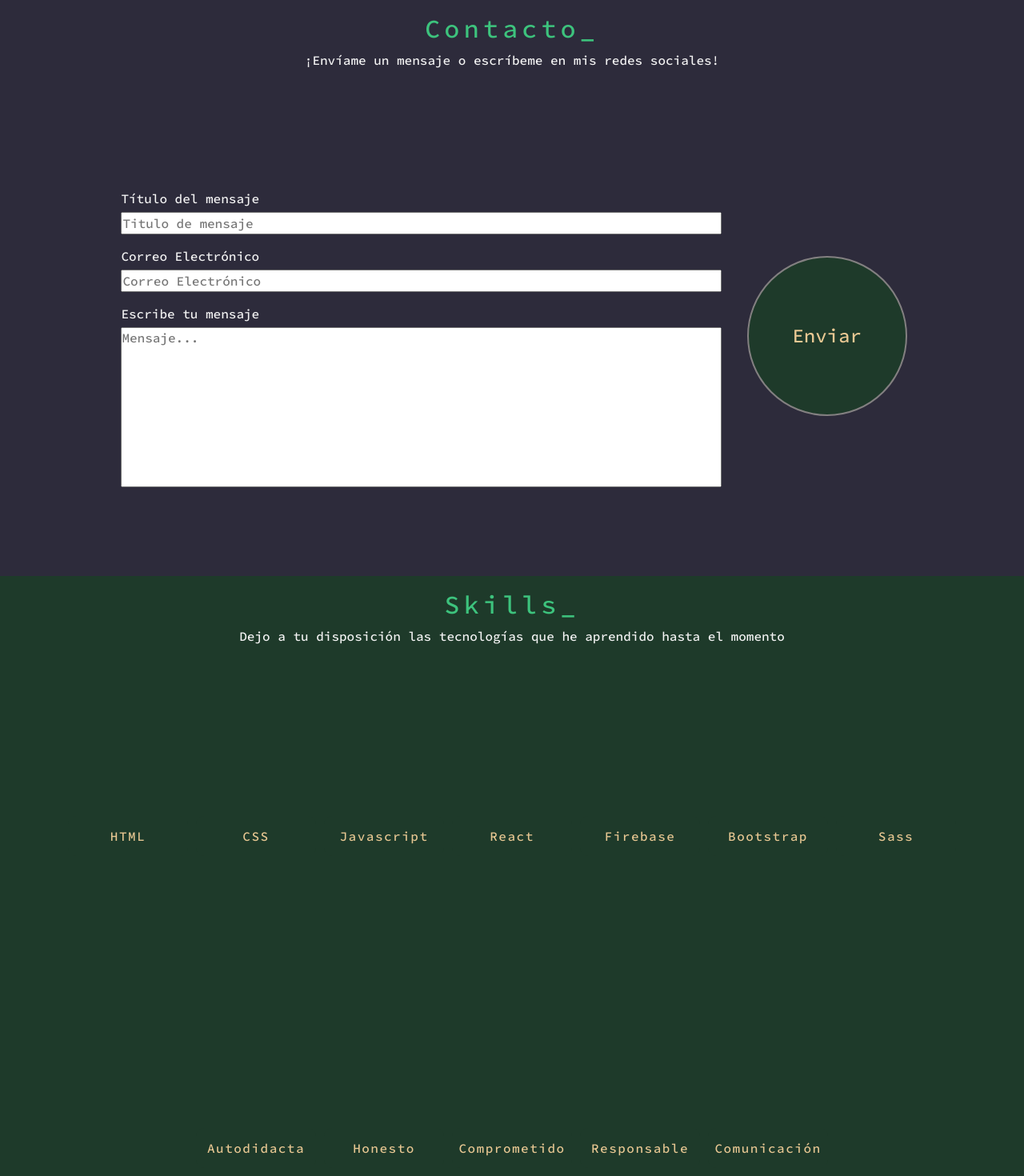
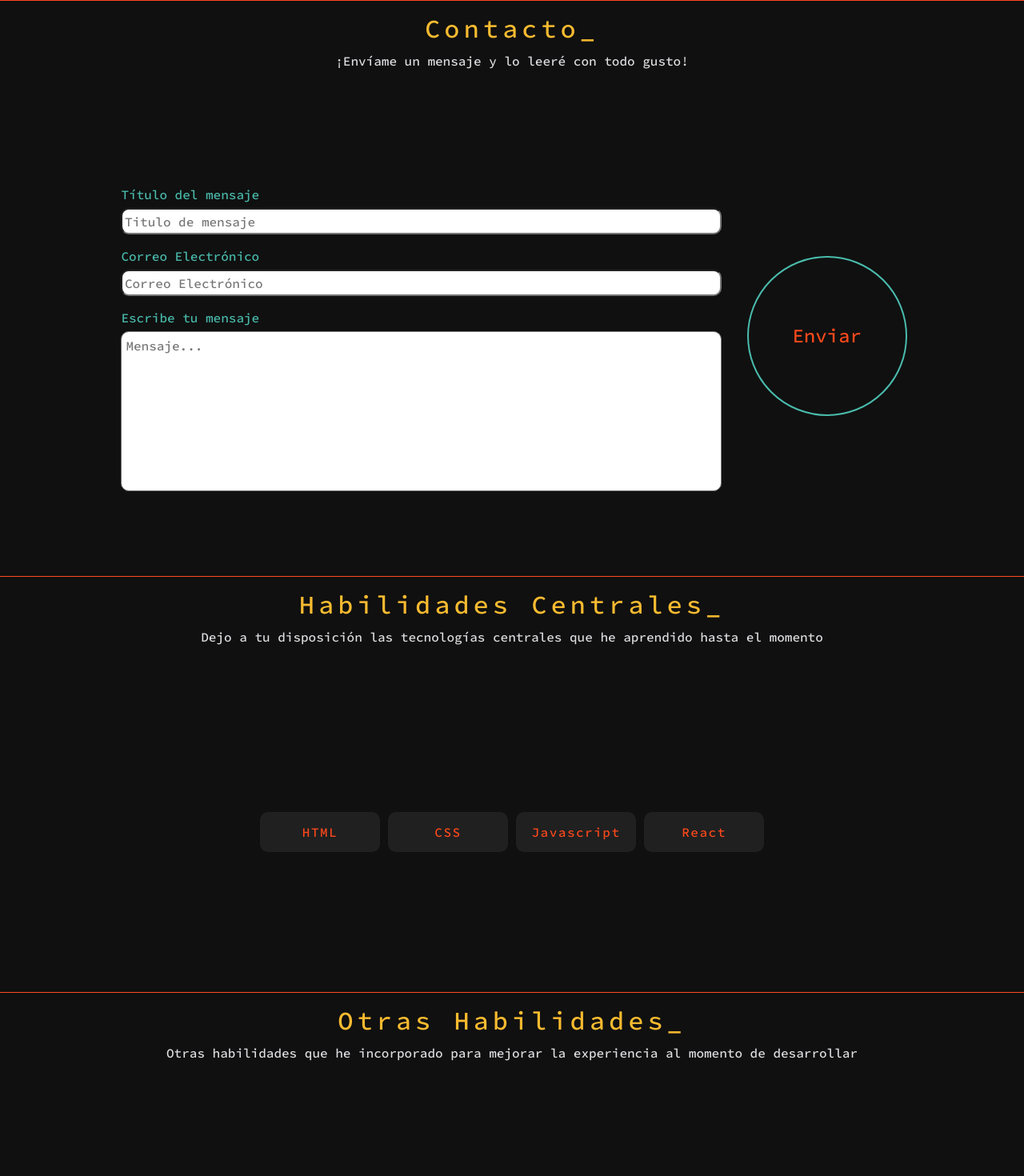
Before and after one commit to courfedra/mi-page, a React (Vite) app: page / in a window 1280 px wide. Shown: the part 800-2270 px from the top of the page at 80% size. Built offline with nearby package versions, Linux system fonts and the light colour scheme.

Commit message:
Fix Theme

```diff
--- a/src/components/SubTitulo.jsx
+++ b/src/components/SubTitulo.jsx
@@ -3,7 +3,7 @@ import Theme from "./Themes"
 
 const SubTitulo = ({id,titulo,texto,color})=>{
     return(
-        <SubTituloStyled style={{background:`${color}`}}>
+        <SubTituloStyled style={{borderTop:` 1px solid ${color}`}}>
             <h2 id={id}>{titulo}<span className="continueWriting">_</span></h2>
             <p>{texto}</p>
         </SubTituloStyled>
@@ -18,7 +18,7 @@ const SubTituloStyled=styled.div`
     flex-direction: column;
     justify-content: center;
     align-items: center;
-    background-color: ${Theme.colorBgHover};
+    background-color: ${Theme.colorBg};
     .continueWriting{
         animation: animate .4s infinite alternate;
         @keyframes animate {
@@ -33,7 +33,7 @@ const SubTituloStyled=styled.div`
         letter-spacing: 5px;
     }
     p{
-        color:${Theme.colorTxtBg}
+        color:${Theme.colorTxt}
     }
 
 `
--- a/src/components/Themes.jsx
+++ b/src/components/Themes.jsx
@@ -1,13 +1,13 @@
 
 const Theme={
-    colorBg:"#1e3a2a",
-    colorBgHover:"#2d2b3b",
-    colorTxt:"#101010",
-    colorTxtBg:"#f5f5f5",
-    colorTitulo:"#3dc37d",
-    colorEnlace:"#e9c893",
-    colorEnlaceHover:"#b39970",
-    colorLineaBorde:"#838081"
+    colorBg:"#101010",//core
+    colorBgHover:"#202020",
+    colorTxt:"#e1e1e5",
+    colorTxtBg:"#4abcad",
+    colorTitulo:"#f9bb30",//core
+    colorEnlace:"#ff491b",//core
+    colorEnlaceHover:"#ff7d5d",
+    colorLineaBorde:"#4abcad"//core
 };
 
 export default Theme
--- a/src/components/inicio/BoxSkill.jsx
+++ b/src/components/inicio/BoxSkill.jsx
@@ -17,7 +17,7 @@ const SkillInfo=styled.div`
     margin: 5px;
     border-radius: 10px;
     color: ${Theme.colorEnlace};
-    background-color: ${Theme.colorBg};
+    background-color: ${Theme.colorBgHover};
     display: flex;
     justify-content: center;
     align-items: center;
--- a/src/components/inicio/Contacto.jsx
+++ b/src/components/inicio/Contacto.jsx
@@ -7,9 +7,9 @@ const Contacto = () => {
         <>
             <SubTitulo
                 id="contacto"
-                color={Theme.colorBgHover}
+                color={Theme.colorEnlace}
                 titulo="Contacto"
-                texto="¡Envíame un mensaje o escríbeme en mis redes sociales!"/>
+                texto="¡Envíame un mensaje y lo leeré con todo gusto!"/>
             <ContactoContainer>
                 <FormStyled>
                     <FieldsetStyled>
@@ -41,7 +41,7 @@ const ContactoContainer=styled.div`
     flex-direction: column;
     justify-content: center;
     align-items: center;
-    background-color: ${Theme.colorBgHover};
+    background-color: ${Theme.colorBg};
 `
 
 const FormStyled=styled.form`
@@ -100,6 +100,8 @@ const LabelInput=styled.div`
     color:${Theme.colorTxtBg};
     input{
         width: 100%;
+        border-radius: 10px;
+        padding: 2.5px;
     }
     label{
         margin: 5px 0;
@@ -107,5 +109,8 @@ const LabelInput=styled.div`
     textarea{
         resize:none;
         width:100%;
-        height:25vh;}
+        height:25vh;
+        border-radius: 10px;
+        padding: 5px;
+    }
 `
--- a/src/components/inicio/Skills.jsx
+++ b/src/components/inicio/Skills.jsx
@@ -1,20 +1,39 @@
 import styled from "styled-components"
 import BoxSkill from "./BoxSkill"
 import SubTitulo from "../SubTitulo"
-import { hardSkill,softSkill } from "../../data/skills"
+import { hardSkill,softSkill,librarySkills } from "../../data/skills"
 import Theme from "../Themes"
 
 const Skills =()=>{
     return(
         <>
             <SubTitulo
-                id="skills"
-                color={Theme.colorBg}
-                titulo="Skills"
-                texto="Dejo a tu disposición las tecnologías que he aprendido hasta el momento"
+                id="skillsCore"
+                color={Theme.colorEnlace}
+                titulo="Habilidades Centrales"
+                texto="Dejo a tu disposición las tecnologías centrales que he aprendido hasta el momento"
             />
             <SkillsStyled>
                 {hardSkill.map(elem=><BoxSkill key={hardSkill.indexOf(elem)} texto={elem.nombre}/>)}
+            </SkillsStyled>
+
+            <SubTitulo
+                id="skillsPasive"
+                color={Theme.colorEnlace}
+                titulo="Otras Habilidades"
+                texto="Otras habilidades que he incorporado para mejorar la experiencia al momento de desarrollar"
+            />
+            <SkillsStyled >
+                {librarySkills.map(elem=><BoxSkill key={librarySkills.indexOf(elem)} texto={elem.nombre}/>)}
+            </SkillsStyled>
+
+            <SubTitulo
+                id="softSkills"
+                color={Theme.colorEnlace}
+                titulo="Habilidades Personales"
+                texto="Habilidades que la experiencia en diferentes situaciones y/o trabajos me enseñaron"
+            />
+            <SkillsStyled >
                 {softSkill.map(elem=><BoxSkill key={softSkill.indexOf(elem)} texto={elem.nombre}/>)}
             </SkillsStyled>
         </>
@@ -25,7 +44,7 @@ export default Skills
 
 const SkillsStyled=styled.div`
     width: 100%;
-    min-height: 100vh;
+    min-height: 50vh;
     padding: 10px;
     display:flex;
     flex-wrap: wrap;
--- a/src/data/skills.js
+++ b/src/data/skills.js
@@ -1,48 +1,27 @@
 export const hardSkill=[
-    {
-        nombre:"HTML",
-        nivel:91
-    },
-    {
-        nombre:"CSS",
-        nivel:87
-    },
-    {
-        nombre:"Javascript",
-        nivel:81
-    },
-    {
-        nombre:"React",
-        nivel:65
-    },
-    {
-        nombre:"Firebase",
-        nivel:33
-    },
-    {
-        nombre:"Bootstrap",
-        nivel:62
-    },
-    {
-        nombre:"Sass",
-        nivel:79
-    }
+    {nombre:"HTML"},
+    {nombre:"CSS"},
+    {nombre:"Javascript"},
+    {nombre:"React"}
+]
+
+export const librarySkills=[
+    {nombre:"Bootstrap"},
+    {nombre:"Sass"},
+    {nombre:"Style Components"},
+    {nombre:"Filezilla"},
+    {nombre:"Firebase"},
+    {nombre:"API"},
+    {nombre:"CRA / Vite"},
 ]
 
 export const softSkill=[
-    {
-        nombre:"Autodidacta",
-    },
-    {
-        nombre:"Honesto",
-    },
-    {
-        nombre:"Comprometido",
-    },
-    {
-        nombre:"Responsable",
-    },
-    {
-        nombre:"Comunicación",
-    }
+    {nombre:"Autodidacta"},
+    {nombre:"Adaptabilidad"},
+    {nombre:"Comprometido"},
+    {nombre:"Responsable"},
+    {nombre:"Planificación"},
+    {nombre:"Trabajo en equipo"},
+    {nombre:"ingles"},
+    {nombre:"Comunicación"}
 ]
```
